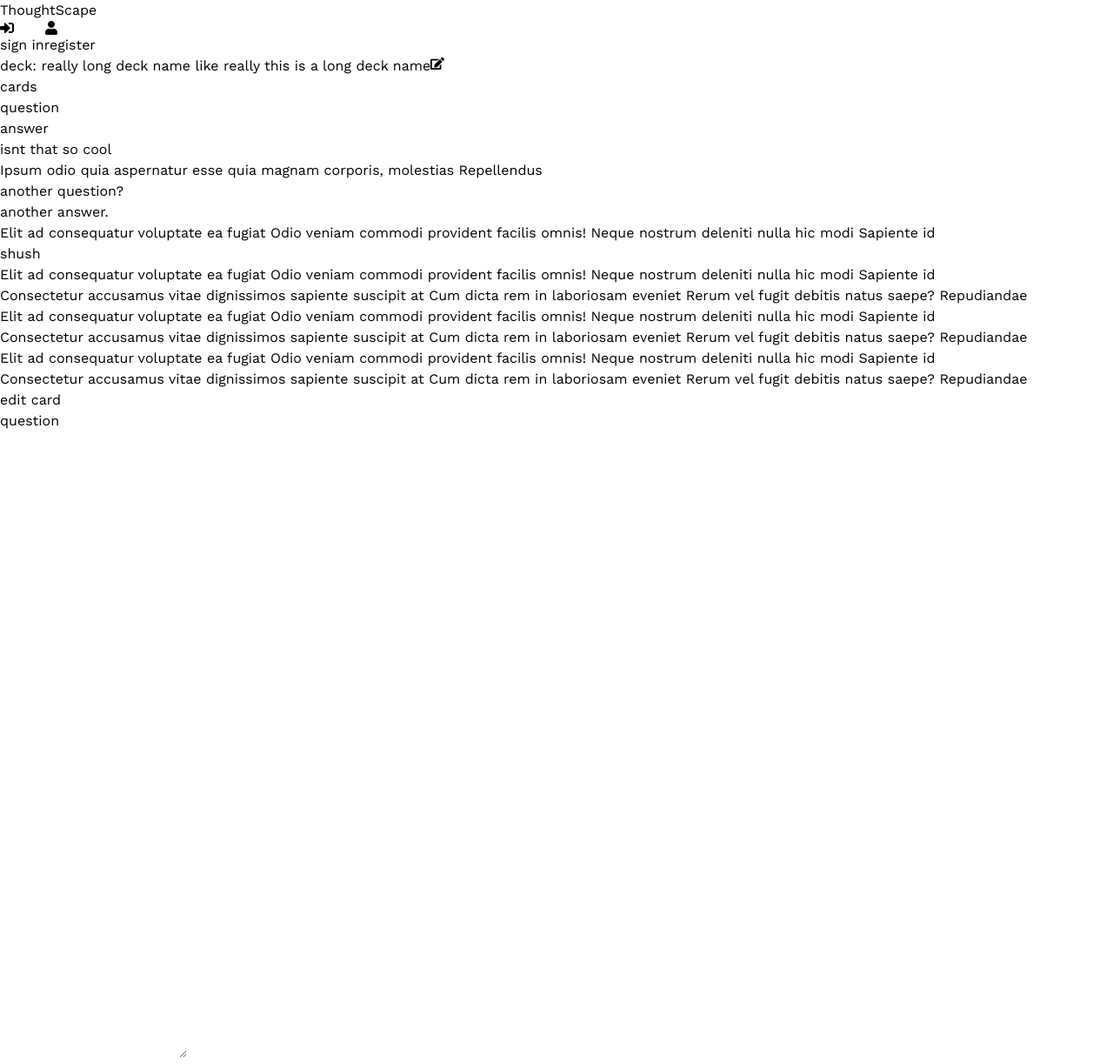
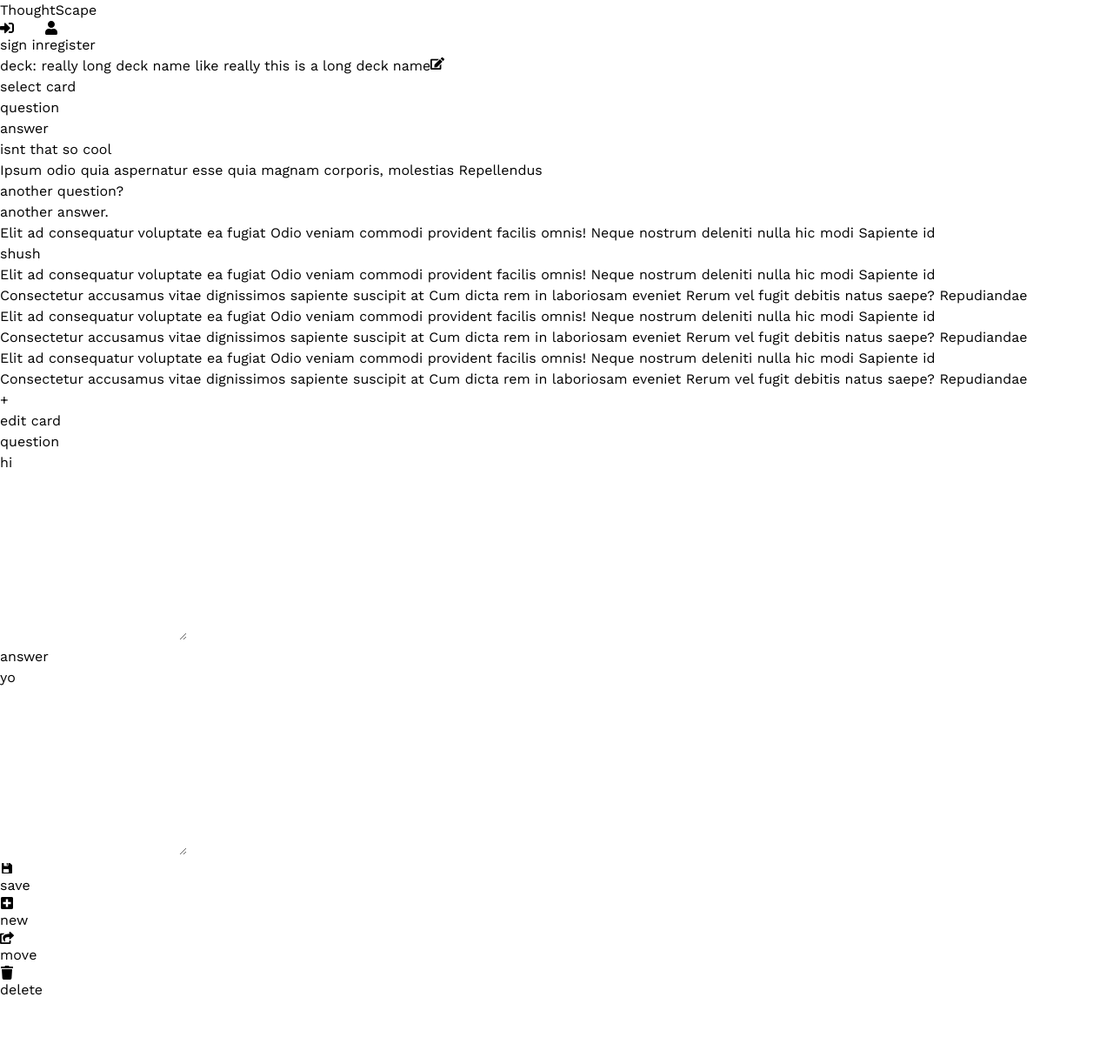
Before and after one commit to Nilej24/thoughtscape, a React (Vite) app in the folder client/: page /1 in a window 1280 px wide. Shown: the whole page at 87% size. After the commit the page ends 1150 px from the top, so only its background shows below. Built offline with nearby package versions, Linux system fonts and the light colour scheme.

Commit message:
changed color scheme to more neutral colors; finished deck edit page

```diff
--- a/client/src/components/Header.jsx
+++ b/client/src/components/Header.jsx
@@ -3,7 +3,7 @@
 
 function HeaderButton({ iconElement, text }) {
   return (
-    <button className="flex items-center space-x-2 font-extrabold border-2 border-black px-6 py-3 rounded bg-red-500 hover:bg-red-600">
+    <button className="flex items-center space-x-2 font-extrabold drop-shadow-md px-6 py-3 rounded bg-slate-400 hover:bg-slate-300">
       {iconElement}
       <span>{text}</span>
     </button>
--- a/client/src/pages/DeckEditPage.jsx
+++ b/client/src/pages/DeckEditPage.jsx
@@ -1,6 +1,8 @@
-import { FaEdit } from 'react-icons/fa';
+import { useState } from 'react';
+import { FaEdit, FaPlusSquare, FaShareSquare, FaTrash } from 'react-icons/fa';
+import { IoIosSave } from 'react-icons/io';
 
-function Card({ question, answer }) {
+function ListCard({ question, answer }) {
   return (
     <li className="border-t border-gray-300 flex py-2 px-3 cursor-pointer hover:bg-gray-100">
       <div className="w-1/2 text-start pr-2">
@@ -18,20 +20,20 @@
 
   return (
     <>
-      <h1 className="text-3xl font-semibold flex justify-center items-center space-x-4 py-7 px-5">
+      <h1 className="text-3xl font-semibold flex justify-center items-center space-x-4 py-7 px-5 container mx-auto">
         <span>
           deck: {deckName}
         </span>
-        <button className="rounded-md text-xl p-2 bg-red-500 border-2 border-black hover:bg-red-600">
+        <button className="rounded-md text-xl p-2 bg-slate-400 drop-shadow-md hover:bg-slate-300">
           <FaEdit />
         </button>
       </h1>
-      <div className="container mx-auto flex flex-col-reverse md:flex-row">
-        <section className="text-center w-full md:w-1/2">
-          <h2 className="text-xl font-medium text-center">
-            cards
+      <div className="container mx-auto flex flex-col-reverse md:flex-row pt-2">
+        <section className="text-center w-full md:w-1/2 flex flex-col">
+          <h2 className="text-xl font-medium text-center underline md:no-underline">
+            select card
           </h2>
-          <div className="flex font-light">
+          <div className="flex font-light pt-2">
             <h3 className="text-lg text-center w-1/2">
               question
             </h3>
@@ -40,42 +42,87 @@
             </h3>
           </div>
           <ul className="py-2 px-5">
-            <Card
+            <ListCard
               question="isnt that so cool"
               answer="Ipsum odio quia aspernatur esse quia magnam corporis, molestias Repellendus"
             />
-            <Card
+            <ListCard
               question="another question?"
               answer="another answer."
             />
-            <Card
+            <ListCard
               question="Elit ad consequatur voluptate ea fugiat Odio veniam commodi provident facilis omnis! Neque nostrum deleniti nulla hic modi Sapiente id"
               answer="shush"
             />
-            <Card
+            <ListCard
               question="Elit ad consequatur voluptate ea fugiat Odio veniam commodi provident facilis omnis! Neque nostrum deleniti nulla hic modi Sapiente id"
               answer="Consectetur accusamus vitae dignissimos sapiente suscipit at Cum dicta rem in laboriosam eveniet Rerum vel fugit debitis natus saepe? Repudiandae"
             />
-            <Card
+            <ListCard
               question="Elit ad consequatur voluptate ea fugiat Odio veniam commodi provident facilis omnis! Neque nostrum deleniti nulla hic modi Sapiente id"
               answer="Consectetur accusamus vitae dignissimos sapiente suscipit at Cum dicta rem in laboriosam eveniet Rerum vel fugit debitis natus saepe? Repudiandae"
             />
-            <Card
+            <ListCard
               question="Elit ad consequatur voluptate ea fugiat Odio veniam commodi provident facilis omnis! Neque nostrum deleniti nulla hic modi Sapiente id"
               answer="Consectetur accusamus vitae dignissimos sapiente suscipit at Cum dicta rem in laboriosam eveniet Rerum vel fugit debitis natus saepe? Repudiandae"
             />
             <div className="border-b border-gray-300" />
           </ul>
+          <div className="px-7 py-5">
+            <button className="w-full drop-shadow-lg flex justify-center py-4 text-3xl font-medium bg-green-500 self-center hover:bg-green-300">
+              +
+            </button>
+          </div>
         </section>
         <section className="text-center w-full md:w-1/2">
-          <h2 className="text-xl font-medium text-center">
+          <h2 className="text-xl font-medium text-center underline md:no-underline">
             edit card
           </h2>
           <div className="w-3/4 h-64 mx-auto bg-gray-100 rounded drop-shadow-md mt-6 flex flex-col py-2 px-3">
             <div className="text-lg font-extralight self-start">
               question
             </div>
-            <textarea rows="30" className="bg-gray-50 focus:outline-none"></textarea>
+            <textarea rows="9" className="bg-gray-50 focus:outline-none" value="hi" />
+          </div>
+          <div className="w-3/4 h-64 mx-auto bg-gray-100 rounded drop-shadow-md mt-6 flex flex-col py-2 px-3">
+            <div className="text-lg font-extralight self-start">
+              answer
+            </div>
+            <textarea rows="9" className="bg-gray-50 focus:outline-none" value="yo" />
+          </div>
+          <div className="grid grid-rows-2 grid-cols-2 gap-3 pt-8 pb-12 lg:flex lg:justify-center">
+            <div>
+              <button className="ml-auto flex items-center space-x-1 p-3 rounded bg-sky-500 font-medium hover:bg-sky-300 active:bg-sky-300">
+                <span className="text-xl">
+                  <IoIosSave />
+                </span>
+                <span>save</span>
+              </button>
+            </div>
+            <div>
+              <button className="flex items-center space-x-1 p-3 rounded bg-green-500 font-medium hover:bg-green-300 active:bg-green-300">
+                <span className="text-xl">
+                  <FaPlusSquare />
+                </span>
+                <span>new</span>
+              </button>
+            </div>
+            <div>
+              <button className="ml-auto flex items-center space-x-1 p-3 rounded bg-amber-500 font-medium hover:bg-amber-200 active:bg-amber-200">
+                <span className="text-xl">
+                  <FaShareSquare />
+                </span>
+                <span>move</span>
+              </button>
+            </div>
+            <div>
+              <button className="flex items-center space-x-1 p-3 rounded bg-red-500 font-medium hover:bg-red-300 active:bg-red-300">
+                <span className="text-xl">
+                  <FaTrash />
+                </span>
+                <span>delete</span>
+              </button>
+            </div>
           </div>
         </section>
       </div>
--- a/client/src/pages/DecksPage.jsx
+++ b/client/src/pages/DecksPage.jsx
@@ -1,5 +1,5 @@
-import { MdMenuBook, MdDelete } from 'react-icons/md';
-import { FaEdit, FaUserEdit } from 'react-icons/fa';
+import { MdMenuBook } from 'react-icons/md';
+import { FaEdit, FaUserEdit, FaTrash } from 'react-icons/fa';
 
 function DeckButton({ iconElement, hoverText }) {
   return (
@@ -18,7 +18,7 @@
         <div className="hidden group-hover:flex space-x-4 absolute right-8">
           <DeckButton iconElement={<FaEdit />} />
           <DeckButton iconElement={<FaUserEdit />} />
-          <DeckButton iconElement={<MdDelete />} />
+          <DeckButton iconElement={<FaTrash />} />
         </div>
       </label>
     </li>
@@ -31,7 +31,7 @@
       <h1 className="text-3xl font-semibold text-center py-3">
         Your Decks
       </h1>
-      <button className="rounded-full drop-shadow-lg flex items-center space-x-2 px-6 py-4 my-6 text-xl font-semibold bg-red-500 self-center md:self-start hover:bg-red-600">
+      <button className="rounded-full drop-shadow-lg flex items-center space-x-2 px-6 py-4 my-6 text-xl font-semibold bg-slate-400 self-center md:self-start hover:bg-slate-300">
         <span className="text-3xl">
           <MdMenuBook />
         </span>
@@ -49,7 +49,7 @@
         <Deck name="Physics is shit" />
         <Deck name="the longest flashcard deck name in recorded history btw, if you really have to know (i'm doing this to test multiple lines)" />
       </ul>
-      <button className="w-full max-w-md drop-shadow-lg flex justify-center py-4 my-6 text-3xl font-medium bg-red-500 text-white self-center md:self-start md:ml-16 hover:bg-red-600">
+      <button className="w-full max-w-md drop-shadow-lg flex justify-center py-4 my-6 text-3xl font-medium bg-slate-400 self-center md:self-start md:ml-16 hover:bg-slate-300">
         +
       </button>
     </section>
```
